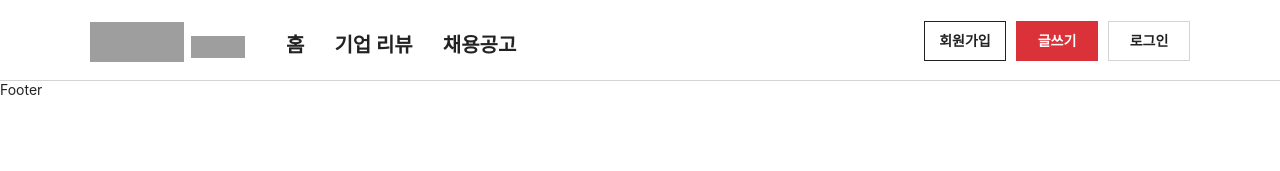
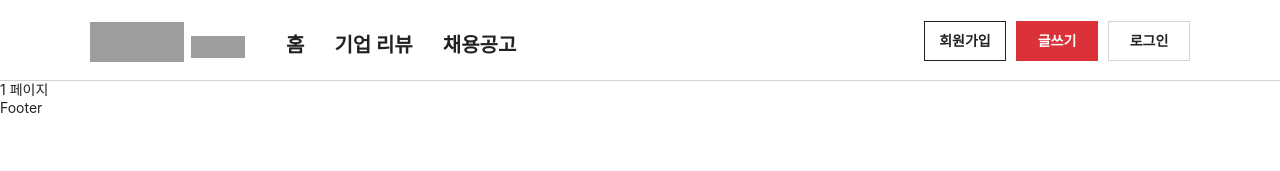
Before and after one commit to 3M-Blind/blind-client, a React (Create React App) app: page /topics/1 in a window 1280 px wide. Shown: the top 171 px of the page. Built offline with nearby package versions, Linux system fonts and the light colour scheme; grey boxes are pictures that could not be loaded.

Commit message:
topic링크추가

```diff
--- a/src/App.js
+++ b/src/App.js
@@ -10,7 +10,6 @@ import SignupPage from "./pages/signup/SignupPage";
 import TopicsPage from "./pages/Topics/TopicsPage";
 import PostPage from "./pages/Post/PostPage";
 
-// https://www.teamblind.com/kr/topics/블라블라
 function App() {
   return (
     <div className="App">
@@ -21,7 +20,7 @@ function App() {
           <Route path="signin" element={<SigninPage />} />
           <Route path="signup" element={<SignupPage />} />
           <Route path="signup" element={<SignupPage />} />
-          <Route path="topics" element={<TopicsPage />} />
+          <Route path="topics/:topic" element={<TopicsPage />} />
           <Route path="post/:postID" element={<PostPage />} />
         </Routes>
       </section>
--- a/src/components/topicBest/TopicBestArticle.jsx
+++ b/src/components/topicBest/TopicBestArticle.jsx
@@ -5,7 +5,9 @@ export default function TopicBestArticle({ topicBestArticle }) {
   return (
     <div>
       <span>
-        <Link to="topics">@주제: {topicBestArticle.topic}</Link>
+        <Link to={`topics/${topicBestArticle.topic}`}>
+          @주제: {topicBestArticle.topic}
+        </Link>
       </span>
       <Link to={`post/${topicBestArticle.postID}`}>
         @제목: {topicBestArticle.title}
--- a/src/pages/Post/PostPage.jsx
+++ b/src/pages/Post/PostPage.jsx
@@ -1,4 +1,4 @@
-import Post from "../../components/post/Post";
+import Post from "./Post";
 
 export default function PostPage() {
   // console.log(topicBestArticle);
--- a/src/pages/Topics/TopicsPage.jsx
+++ b/src/pages/Topics/TopicsPage.jsx
@@ -1,4 +1,6 @@
+import { useParams } from "react-router-dom";
+
 export default function TopicsPage() {
-  // console.log(topicBestArticle);
-  return <div>Topics 페이지</div>;
+  const { topic } = useParams();
+  return <div>{topic} 페이지</div>;
 }
--- a/src/pages/signup/SignupPage.jsx
+++ b/src/pages/signup/SignupPage.jsx
@@ -1,6 +1,6 @@
-import React from 'react';
+import React from "react";
 
-import Signup from '../../components/signup/Signup';
+import Signup from "./Signup";
 
 function SignupPage(props) {
   return (
```
Also changed, not shown: src/pages/Post/Post.jsx (renamed from src/components/post/Post.jsx), src/pages/Topics/PostPreview.jsx (added), src/pages/signup/Signup.jsx (renamed from src/components/signup/Signup.jsx).
